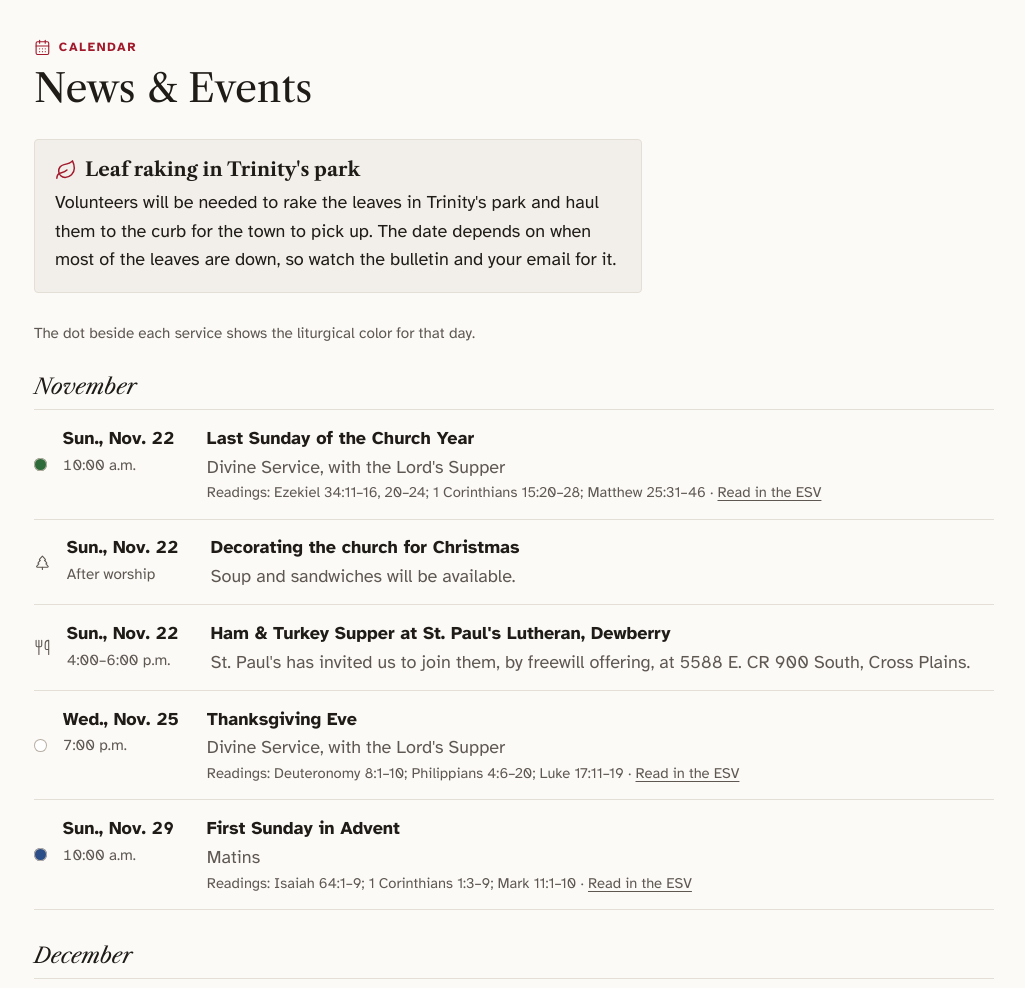
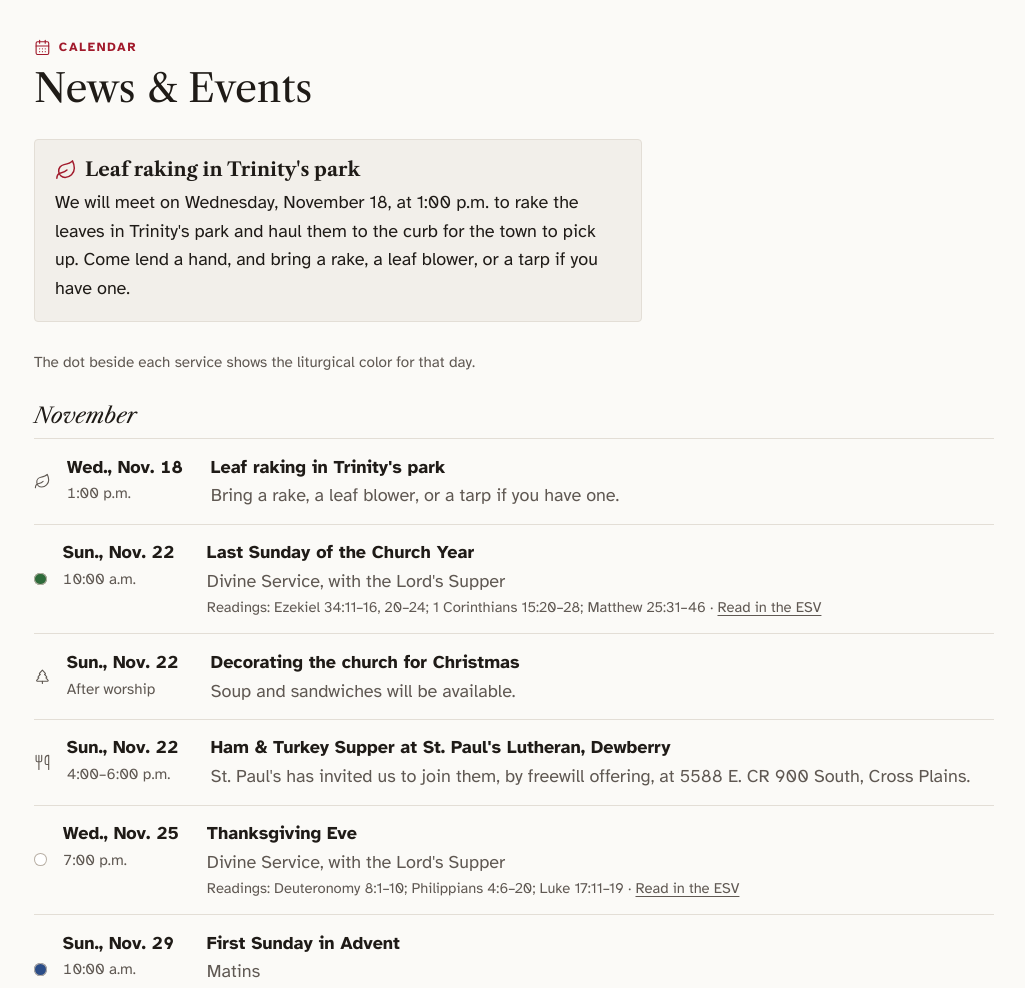
Before and after one commit to trinitydillsboro/trinitydillsboro, a plain HTML site: page index.html in a window 1280 px wide. Shown: the part 4700-5688 px from the top of the page, without its empty margins (126-1151 px from the left). Drawn offline with nearby package versions, Linux system fonts and the light colour scheme.

Commit message:
Give the date and time for the leaf raking
The raking is set for Wednesday, November 18, at 1:00 p.m. The
announcement now gives the day and time, asks for rakes, leaf
blowers, and tarps, and hides itself after that day. The raking is
also listed on the November calendar.

Co-Authored-By: Claude Opus 5.5 <noreply@anthropic.com>
Claude-Session: https://claude.ai/code/session_014smWBUeibykUm9KLo1WYaE

```diff
--- a/index.html
+++ b/index.html
@@ -770,9 +770,9 @@ mark.blank {
       </div>
 
       <div class="news">
-        <article class="news-item">
+        <article class="news-item" data-date="2026-11-18">
           <h3><svg class="icon" aria-hidden="true" focusable="false"><use href="#i-leaf"/></svg>Leaf raking in Trinity's park</h3>
-          <p>Volunteers will be needed to rake the leaves in Trinity's park and haul them to the curb for the town to pick up. The date depends on when most of the leaves are down, so watch the bulletin and your email for it.</p>
+          <p>We will meet on Wednesday, November 18, at 1:00 p.m. to rake the leaves in Trinity's park and haul them to the curb for the town to pick up. Come lend a hand, and bring a rake, a leaf blower, or a tarp if you have one.</p>
         </article>
       </div>
 
@@ -801,6 +801,11 @@ mark.blank {
               <svg class="icon event-icon" aria-hidden="true" focusable="false"><use href="#i-utensils"/></svg>
               <span class="svc-when"><span class="svc-date">Sun., Nov. 15</span><span class="svc-time">11:30 a.m. and 12:30 p.m.</span></span>
               <span class="svc-what"><span class="svc-name">Thanksgiving Dinner at St. John Lutheran School, Aurora</span><span class="svc-order">The school's annual fundraiser at 222 Mechanic St., by freewill donation. Reservations are appreciated: call 812-926-3337 or email <a href="mailto:Office@sjlsaurora.com">Office@sjlsaurora.com</a>.</span></span>
+            </li>
+            <li class="svc event" data-date="2026-11-18">
+              <svg class="icon event-icon" aria-hidden="true" focusable="false"><use href="#i-leaf"/></svg>
+              <span class="svc-when"><span class="svc-date">Wed., Nov. 18</span><span class="svc-time">1:00 p.m.</span></span>
+              <span class="svc-what"><span class="svc-name">Leaf raking in Trinity's park</span><span class="svc-order">Bring a rake, a leaf blower, or a tarp if you have one.</span></span>
             </li>
             <li class="svc" data-date="2026-11-22" data-sunday="yes">
               <span class="chip green" role="img" aria-label="Green" title="Green"></span>
```
